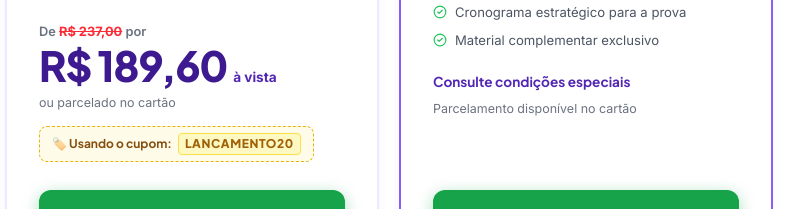
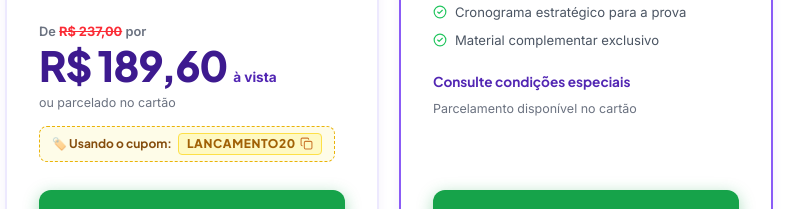
Before and after one commit to felinjob/resumo-santos, a Next.js app: page / in a window 1280 px wide. Shown: the part 5223-5432 px from the top of the page, without its empty margins (251-1055 px from the left). Built offline with nearby package versions, Linux system fonts and the light colour scheme.

Commit message:
feat: tornar cupom LANCAMENTO20 copiavél com toque/clique e feedback visual em CheckoutSection

```diff
--- a/components/sections/CheckoutSection.tsx
+++ b/components/sections/CheckoutSection.tsx
@@ -1,11 +1,21 @@
 "use client";
 
+import { useState } from "react";
 import { FORM_URL } from "@/lib/data";
-import { ArrowRight, ShieldCheck, CreditCard, CheckCircle2, Star } from "lucide-react";
+import { ArrowRight, ShieldCheck, CreditCard, CheckCircle2, Star, Copy, Check } from "lucide-react";
 import { useReveal } from "@/lib/hooks";
 
 export default function CheckoutSection() {
   const { ref, visible } = useReveal(0.15);
+  const [copied, setCopied] = useState(false);
+
+  const handleCopyCoupon = () => {
+    if (navigator.clipboard) {
+      navigator.clipboard.writeText("LANCAMENTO20");
+    }
+    setCopied(true);
+    setTimeout(() => setCopied(false), 2200);
+  };
 
   return (
     <section
@@ -129,17 +139,49 @@ export default function CheckoutSection() {
                   ou parcelado no cartão
                 </p>
 
-                {/* Destaque do Cupom de Lançamento */}
+                {/* Destaque do Cupom de Lançamento (Copiável ao toque/clique) */}
                 <div
-                  className="inline-flex items-center gap-1.5 px-3 py-1.5 rounded-lg text-xs font-bold mt-1"
+                  className="inline-flex items-center gap-1.5 px-3 py-1.5 rounded-lg text-xs font-bold mt-1 cursor-pointer select-none transition-all duration-200 hover:scale-[1.02] active:scale-95"
                   style={{
-                    background: "#fefce8",
-                    border: "1.5px dashed #eab308",
-                    color: "#854d0e",
+                    background: copied ? "#dcfce7" : "#fefce8",
+                    border: copied ? "1.5px solid #22c55e" : "1.5px dashed #eab308",
+                    color: copied ? "#14532d" : "#854d0e",
                     fontFamily: "var(--font-plus-jakarta)",
                   }}
+                  onClick={handleCopyCoupon}
+                  role="button"
+                  tabIndex={0}
+                  aria-label="Clique para copiar o cupom de desconto LANCAMENTO20"
+                  onKeyDown={(e) => { if (e.key === "Enter" || e.key === " ") handleCopyCoupon(); }}
+                  title="Clique para copiar o cupom"
                 >
-                  🏷️ Usando o cupom: <span style={{ color: "#a16207", fontWeight: 900, letterSpacing: "0.05em", background: "#fef9c3", padding: "2px 6px", borderRadius: "4px", border: "1px solid #fde047" }}>LANCAMENTO20</span>
+                  <span>🏷️ Usando o cupom:</span>
+                  <span
+                    style={{
+                      color: copied ? "#15803d" : "#a16207",
+                      fontWeight: 900,
+                      letterSpacing: "0.05em",
+                      background: copied ? "#bbf7d0" : "#fef9c3",
+                      padding: "2px 8px",
+                      borderRadius: "4px",
+                      border: copied ? "1px solid #86efac" : "1px solid #fde047",
+                      display: "inline-flex",
+                      alignItems: "center",
+                      gap: "4px",
+                    }}
+                  >
+                    {copied ? (
+                      <>
+                        <Check size={13} className="text-emerald-700" />
+                        COPIADO!
+                      </>
+                    ) : (
+                      <>
+                        LANCAMENTO20
+                        <Copy size={13} className="text-amber-700 opacity-75" />
+                      </>
+                    )}
+                  </span>
                 </div>
               </div>
             </div>
```
